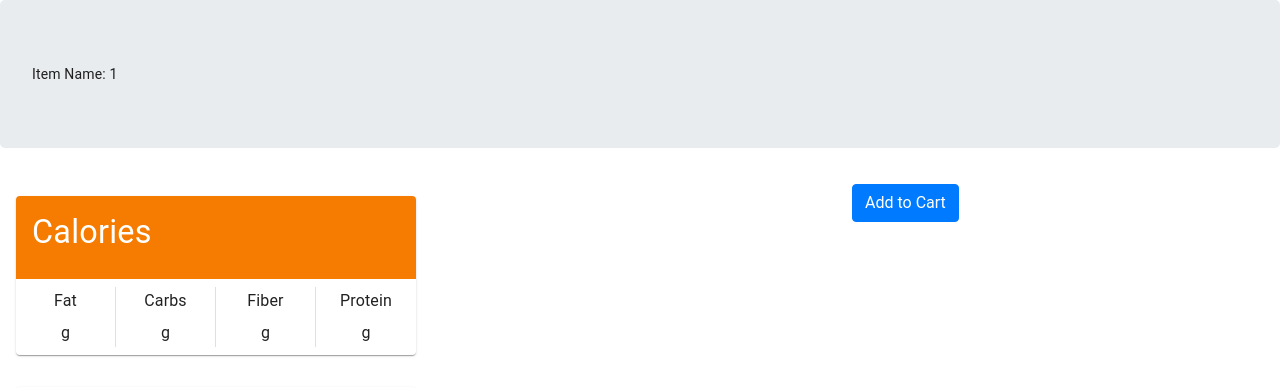
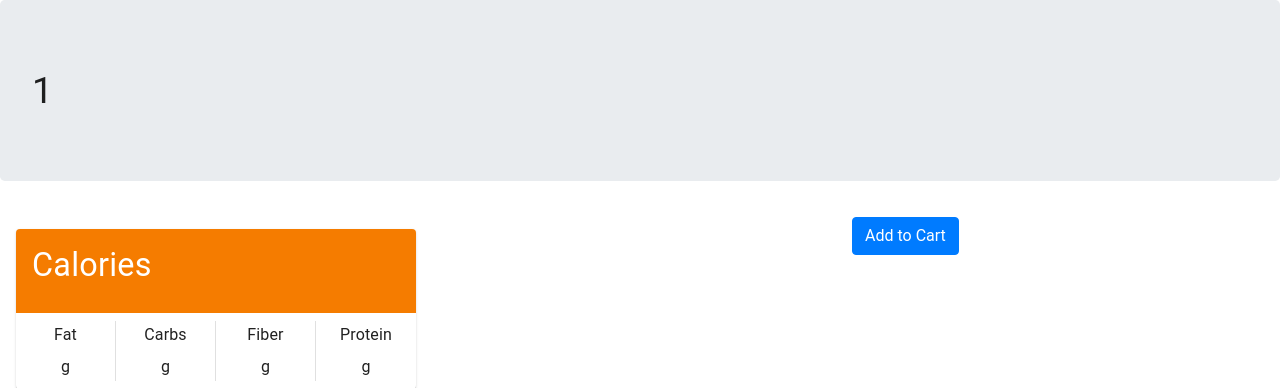
Before and after one commit to klxu03/BlairHacks2020, a Flask app: page /item/1 in a window 1280 px wide. Shown: the part 66-454 px from the top of the page. Run offline with Flask 2, Linux system fonts and the light colour scheme; data that the repository does not hold is empty; some libraries are stand-ins or nearby versions.

Commit message:
small changes

```diff
--- a/flask_app/store/templates/item.html
+++ b/flask_app/store/templates/item.html
@@ -1,8 +1,7 @@
 {% extends "layout.html" %}
 {% block item %}
 
-        <div class="jumbotron">Item Name: {{name}}
-        </div>
+        <div class="jumbotron" style="font-size: 28pt">{{name}}</div>
 				<div class="jss1">
 					<div class="jss64 jss65">
 						<div class="MuiGrid-root MuiGrid-container MuiGrid-spacing-xs-3">
```
Also changed, not shown: flask_app/1459353556.png (added), flask_app/store/static/logo.png (added).
